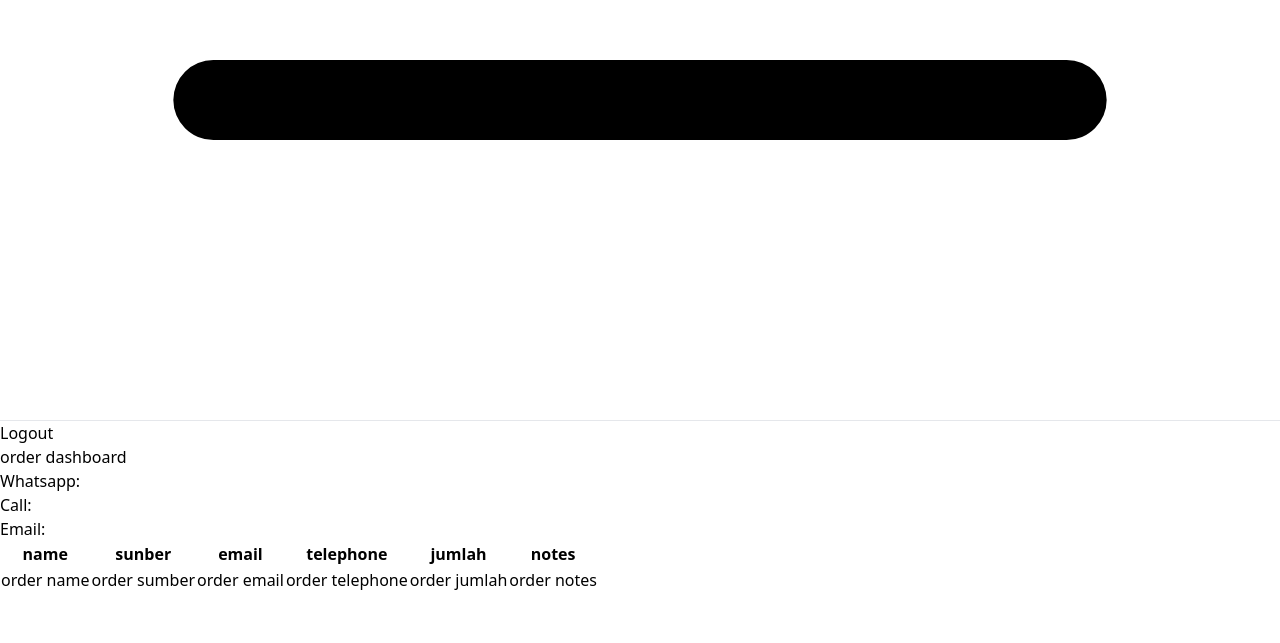
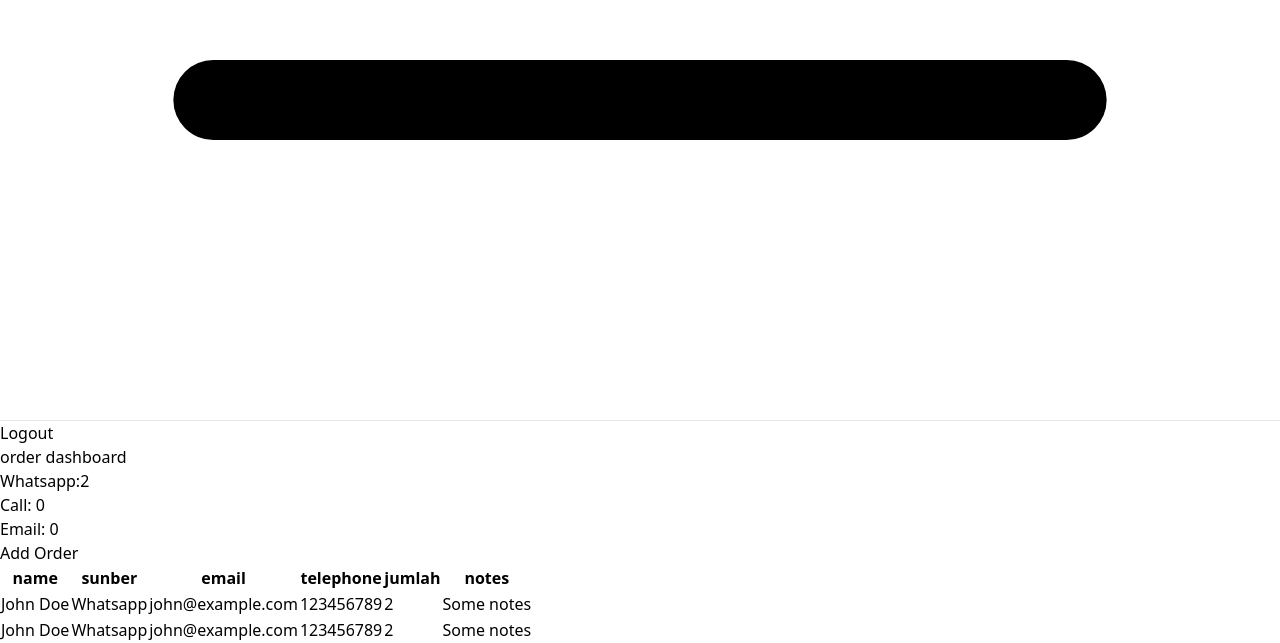
Before and after one commit to mokautsar30/Jendela360-Frontend, a React (Vite) app in the folder client/: page / in a window 1280 px wide. Shown: the part 884-1527 px from the top of the page. Before the commit the page ends 1477 px from the top, so only its background shows below. Built offline with nearby package versions, Linux system fonts and the light colour scheme.

Commit message:
feat: prototype-login-dashboard

```diff
--- a/client/src/Layout.jsx
+++ b/client/src/Layout.jsx
@@ -1,12 +1,18 @@
-import React from "react";
-import { Outlet } from "react-router-dom";
+import React, { useState } from "react";
+import { Outlet, useNavigate } from "react-router-dom";
 import Navbar from "./components/navbar/Navbar";
 
 const Layout = () => {
+  const [orders, setOrders] = useState([])
+  const navigate = useNavigate(false)
+
+  const addOrder = (order) => {
+    setOrders([...orders, order])
+  }
   return (
     <>
       <Navbar />
-      <Outlet />
+      <Outlet orders={orders} addOrder={addOrder} />
     </>
   );
 };
--- a/client/src/components/dashboard/DashboardTable.jsx
+++ /dev/null
@@ -1,40 +0,0 @@
-import React from 'react'
-
-const DashboardTable = () => {
-  return (
-    <>
-      <div className='container mx-auto p-4'>
-        <h2 className='text-2xl font-bold mb-4'>order dashboard</h2>
-        <div>
-        <p>Whatsapp: </p>
-        <p>Call: </p>
-        <p>Email: </p>
-        </div>
-        <table className='min-w-full bg-white rounded-lg shadow-lg overflow-hidden'>
-          <thead>
-            <tr className='py-2 px-4 border-b'>
-              <th>name</th>
-              <th>sunber</th>
-              <th>email</th>
-              <th>telephone</th>
-              <th>jumlah</th>
-              <th>notes</th>
-            </tr>
-          </thead>
-          <tbody>
-            <tr className='py-2 px-4 border-b'>
-              <td>order name</td>
-              <td>order sumber</td>
-              <td>order email</td>
-              <td>order telephone</td>
-              <td>order jumlah</td>
-              <td>order notes</td>
-            </tr>
-          </tbody>
-        </table>
-      </div>
-    </>
-  )
-}
-
-export default DashboardTable
--- a/client/src/components/order/OrderCard.jsx
+++ b/client/src/components/order/OrderCard.jsx
@@ -1,20 +1,18 @@
-import React from 'react'
+import React from "react";
 
-const OrderCard = () => {
+const OrderCard = ({order}) => {
   return (
     <>
-      <div className='bg-white p-4 m-2 rounded-lg shadow-lg'>
-        <h3>
-          <p>name pemesan</p>
-          <p>sumber order</p>
-          <p>email</p>
-          <p>no hp</p>
-          <p>jumlah</p>
-          <p>keterangan</p>
-        </h3>
+      <div className="bg-white p-4 m-2 rounded-lg shadow-lg">
+        <h3 className="text-xl font-bold">{order.name}</h3>
+        <p>Source: {order.source}</p>
+        <p>Email: {order.email}</p>
+        <p>Phone: {order.phone}</p>
+        <p>Quantity: {order.quantity}</p>
+        <p>Notes: {order.notes}</p>
       </div>
     </>
-  )
-}
+  );
+};
 
-export default OrderCard
+export default OrderCard;
--- a/client/src/main.jsx
+++ b/client/src/main.jsx
@@ -9,20 +9,40 @@ import Layout from './Layout.jsx'
 import DashboardPage from './pages/DashboardPage.jsx';
 import LoginPage from './pages/LoginPage.jsx'
 import OrderForm from './components/order/OrderForm.jsx';
+
+const initialOrders = [
+  {
+    source: "Whatsapp",
+    name: "John Doe",
+    phone: "123456789",
+    email: "john@example.com",
+    quantity: 2,
+    notes: "Some notes"
+  },
+  {
+    source: "Whatsapp",
+    name: "John Doe",
+    phone: "123456789",
+    email: "john@example.com",
+    quantity: 2,
+    notes: "Some notes"
+  },
+];
+
 const router = createBrowserRouter([
   {
     element: <Layout/>,
     children: [
       {
         path: '/',
-        element: <DashboardPage/>
+        element: <DashboardPage orders={initialOrders}/>
       },
       {
         path: 'login',
         element: <LoginPage/>
       },
       {
-        path: 'order',
+        path: 'order-form',
         element: <OrderForm/>
       }
     ]
--- a/client/src/pages/DashboardPage.jsx
+++ b/client/src/pages/DashboardPage.jsx
@@ -1,10 +1,55 @@
 import React from 'react'
-import DashboardTable from '../components/dashboard/DashboardTable'
-const DashboardPage = () => {
+import { useNavigate, useOutletContext } from 'react-router-dom'
+import OrderCard from '../components/order/OrderCard';
+
+const DashboardPage = ({orders}) => {
+  const navigate = useNavigate()
+
+
+  const orderSources = orders.reduce((acc, order) => {
+    acc[order.source] = (acc[order.source] || 0) + 1;
+    return acc;
+  }, {});
+
   return (
     <>
-      <div>
-        <DashboardTable/>
+      <div className='container mx-auto p-4'>
+
+        <h2 className='text-2xl font-bold mb-4'>order dashboard</h2>
+        <div>
+        <p>Whatsapp:{orderSources.Whatsapp || 0} </p>
+        <p>Call: {orderSources.Call || 0}</p>
+        <p>Email: {orderSources.Email || 0} </p>
+        </div>
+        <button className="bg-orange-500 text-white py-2 px-4 rounded hover:bg-orange-600"
+        onClick={() => {
+          navigate('/order-form')
+        }}
+        >Add Order</button>
+        <table className='min-w-full bg-white rounded-lg shadow-lg overflow-hidden'>
+          <thead>
+            <tr>
+              <th className='py-2 px-4 border-b'>name</th>
+              <th className='py-2 px-4 border-b'>sunber</th>
+              <th className='py-2 px-4 border-b'>email</th>
+              <th className='py-2 px-4 border-b'>telephone</th>
+              <th className='py-2 px-4 border-b'>jumlah</th>
+              <th className='py-2 px-4 border-b'>notes</th>
+            </tr>
+          </thead>
+          <tbody>
+          {orders.map((order, index) => (
+            <tr className='py-2 px-4 border-b' key={index}>
+              <td className='py-2 px-4 border-b'>{order.name}</td>
+              <td className='py-2 px-4 border-b'>{order.source}</td>
+              <td className='py-2 px-4 border-b'>{order.email}</td>
+              <td className='py-2 px-4 border-b'>{order.phone}</td>
+              <td className='py-2 px-4 border-b'>{order.quantity}</td>
+              <td className='py-2 px-4 border-b'>{order.notes}</td>
+            </tr>
+          ))}
+          </tbody>
+        </table>
       </div>
     </>
   )
--- a/client/src/pages/LoginPage.jsx
+++ b/client/src/pages/LoginPage.jsx
@@ -1,9 +1,36 @@
-import React from 'react'
+import React, { useEffect } from "react";
+import { useNavigate } from "react-router-dom";
 
 const LoginPage = () => {
+  const navigate = useNavigate();
+
   return (
-    <div>LoginPage</div>
-  )
-}
+    <>
+      <div className="flex flex-col py-16">
+        <div className="flex flex-col container m-auto px-6 text-gray-500 md:px-12 xl:px-40 rounded-full">
+          <div className="m-auto md:w-8/12 lg:w-6/12 xl:w-6/12">
+            <div className="rounded-xl bg-white shadow-xl mt-40">
+              <div className="p-6 sm:p-16 ">
+                <div className="space-y-4">
+                  <h2 className="mb-8 text-2xl text-black font-bold justify-center text-center">
+                    Sign in With your Google Account.
+                  </h2>
+                </div>
+                <div className="mt-16 grid space-y-4 ">
+                  <button className=" rounded-full">
+                    <div
+                      id="google-login"
+                      className="relative flex items-center space-x-4 justify-center "
+                    ></div>
+                  </button>
+                </div>
+              </div>
+            </div>
+          </div>
+        </div>
+      </div>
+    </>
+  );
+};
 
-export default LoginPage
+export default LoginPage;
```
Also changed, not shown: 1 other file (tests, documents, lock files or other folders).
